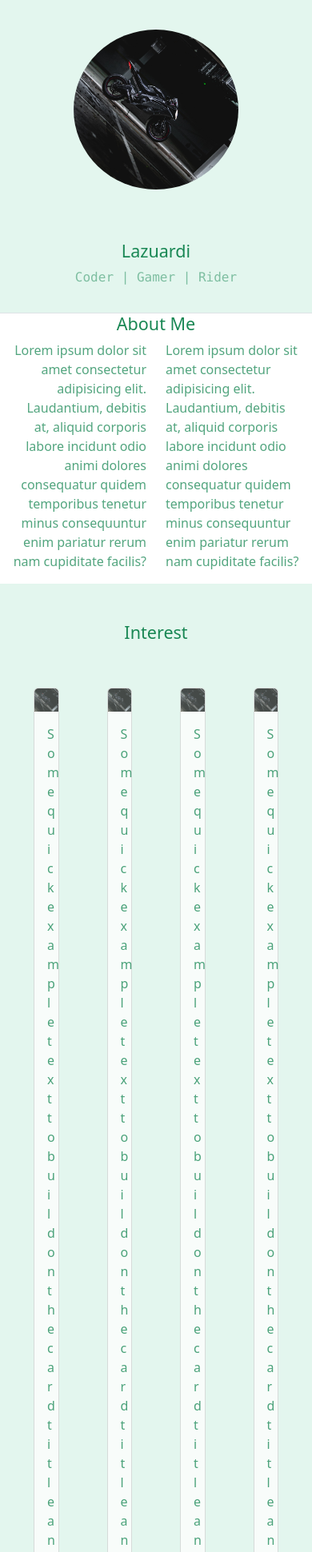
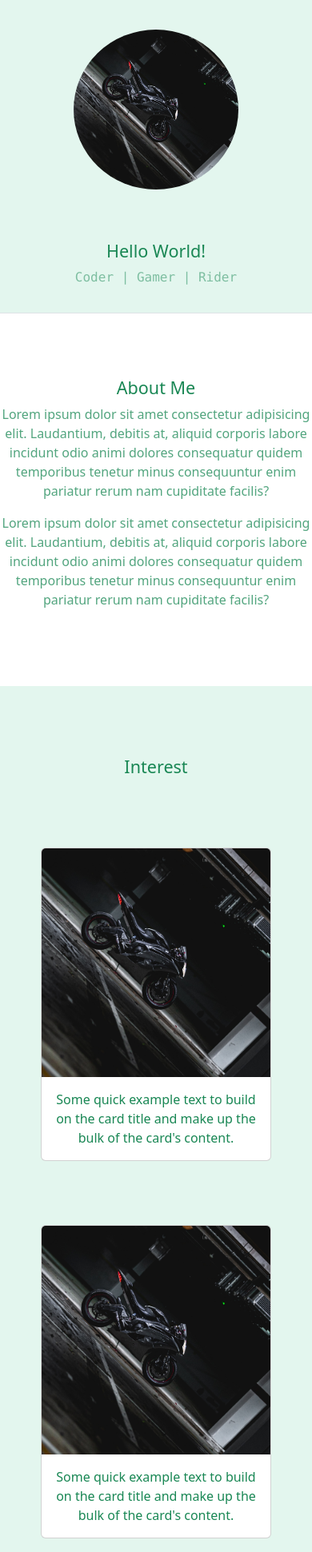
Before and after one commit to ahmadinLaisaFr/ahmadinlaisafr.github.io, a plain HTML site: page index.html in a window 390 px wide. Shown: the part 59-2000 px from the top of the page at 80% size. Drawn offline with Linux system fonts and the light colour scheme.

Commit message:
perbaiki layout

```diff
--- a/assets/style.css
+++ b/assets/style.css
@@ -1,5 +1,7 @@
 body {
   background-image: url("img/bg.jpg");
+  padding: 0;
+  margin: 0;
 }
 
 .kotak {
@@ -8,19 +10,48 @@ body {
 }
 
 .profile-picture{
-    height: 200px;
-    width: 230px;
+  height: 200px;
+  width: 230px;
 }
 
 #home{
-    background-color: var(--bg-ijo-pucat);
+  background-color: var(--bg-ijo-pucat);
 }
 
 #interest{
-    background-color: var(--bg-ijo-pucat);
+  background-color: var(--bg-ijo-pucat);
+}
+
+#about{
+  padding-bottom: 80px;
+}
+
+#about h4.text-center{
+  padding-top: 80px;
+}
+
+#interest h4{
+  padding-top: 40px;
+}
+
+#interest{
+  padding-bottom: 80px;
 }
 
 .card{
   margin-left: 30px;
   margin-right: 30px;
 }
+
+.card-interest{
+  margin-top: 5rem;
+}
+
+#footer{
+  padding-top: 40px;
+  height: 100px;
+}
+
+#disclaimer{
+  font-size: 14px;
+}
--- a/index.html
+++ b/index.html
@@ -9,15 +9,14 @@
   </head>
   <body>
     <!-- container -->
+      <nav class="navbar p-o fixed-top navbar-expand-lg navbar-dark bg-success bg-gradient">
         <div class="container-fluid">
-      <nav class="navbar fixed-top navbar-expand-lg navbar-dark bg-success bg-gradient">
-        <div class="container-fluid">
-          <a class="navbar-brand" href="#">Lazuardi</a>
+          <a class="navbar-brand" href="#">HELLO WORLD!</a>
           <button class="navbar-toggler" type="button" data-bs-toggle="collapse" data-bs-target="#navbarNav" aria-controls="navbarNav" aria-expanded="false" aria-label="Toggle navigation">
             <span class="navbar-toggler-icon"></span>
           </button>
           <div class="collapse navbar-collapse" id="navbarNav">
-            <ul class="navbar-nav">
+            <ul class="navbar-nav ms-auto">
               <li class="nav-item">
                 <a class="nav-link" aria-current="page" href="#home">Home</a>
               </li>
@@ -38,79 +37,65 @@
       <div class="row text-success text-center pt-5 border-bottom" id="home">
         <img src="img/motor.jpg" class="profile-picture mx-auto rounded-circle my-5" alt="" />
         <div class="info my-3">
-          <h4>Lazuardi</h4>
+          <h4>Hello World!</h4>
           <p class="font-monospace opacity-50">Coder | Gamer | Rider</p>
         </div>
       </div>
 
       <!-- about -->
-      <div class="text-success " id="about">
+      <div class="row text-center justify-content-center text-success" id="about">
         <h4 class="text-center">About Me</h4>
-        <div class="row d-flex justify-content-center">
-          <div class="col-6 opacity-75">
-            <p class="text-end">
+        <div class="col-md-4 opacity-75">
+          <p>
             Lorem ipsum dolor sit amet consectetur adipisicing elit. Laudantium, debitis at, aliquid corporis labore incidunt odio animi dolores consequatur quidem temporibus tenetur minus consequuntur enim pariatur rerum nam cupiditate
             facilis?
           </p>
         </div>
-          <div class="col-6 opacity-75">
-            <p class="text-start">
+        <div class="col-md-4 opacity-75">
+          <p>
             Lorem ipsum dolor sit amet consectetur adipisicing elit. Laudantium, debitis at, aliquid corporis labore incidunt odio animi dolores consequatur quidem temporibus tenetur minus consequuntur enim pariatur rerum nam cupiditate
             facilis?
           </p>
         </div>
       </div>
-      </div>
 
       <!-- interest -->
-      <div class="row text-success d-flex justify-content-center py-5" id="interest">
-        <h4 class="text-center">Interest</h4>
-        <div class="col d-flex mx-4 opacity-75 my-5">
-          <div class="card" style="width: 18rem">
-            <img src="img/motor.jpg" class="card-img-top" alt="..." />
-            <div class="card-body">
-              <p class="card-text">Some quick example text to build on the card title and make up the bulk of the card's content.</p>
-            </div>
-          </div>
-          <div class="card" style="width: 18rem">
-            <img src="img/motor.jpg" class="card-img-top" alt="..." />
-            <div class="card-body">
-              <p class="card-text">Some quick example text to build on the card title and make up the bulk of the card's content.</p>
-            </div>
-          </div>
-          <div class="card" style="width: 18rem">
-            <img src="img/motor.jpg" class="card-img-top" alt="..." />
-            <div class="card-body">
-              <p class="card-text">Some quick example text to build on the card title and make up the bulk of the card's content.</p>
-            </div>
-          </div>
-          <div class="card" style="width: 18rem">
+      <div class="row justify-content-center text-center text-success py-5" id="interest">
+        <h4>Interest</h4>
+        <div class="col-md-4">
+          <div class="card mx-auto card-interest" style="width: 18rem">
             <img src="img/motor.jpg" class="card-img-top" alt="..." />
             <div class="card-body">
               <p class="card-text">Some quick example text to build on the card title and make up the bulk of the card's content.</p>
             </div>
           </div>
         </div>
-        <div class="col d-flex mx-4 opacity-75 my-5">
-          <div class="card" style="width: 18rem">
+        <div class="col-md-4">
+          <div class="card mx-auto card-interest" style="width: 18rem">
             <img src="img/motor.jpg" class="card-img-top" alt="..." />
             <div class="card-body">
               <p class="card-text">Some quick example text to build on the card title and make up the bulk of the card's content.</p>
             </div>
           </div>
-          <div class="card" style="width: 18rem">
+        </div>
+        <div class="col-md-4">
+          <div class="card mx-auto card-interest" style="width: 18rem">
             <img src="img/motor.jpg" class="card-img-top" alt="..." />
             <div class="card-body">
               <p class="card-text">Some quick example text to build on the card title and make up the bulk of the card's content.</p>
             </div>
           </div>
-          <div class="card" style="width: 18rem">
+        </div>
+        <div class="col-md-4">
+          <div class="card mx-auto card-interest" style="width: 18rem">
             <img src="img/motor.jpg" class="card-img-top" alt="..." />
             <div class="card-body">
               <p class="card-text">Some quick example text to build on the card title and make up the bulk of the card's content.</p>
             </div>
           </div>
-          <div class="card" style="width: 18rem">
+        </div>
+        <div class="col-md-4">
+          <div class="card mx-auto card-interest" style="width: 18rem">
             <img src="img/motor.jpg" class="card-img-top" alt="..." />
             <div class="card-body">
               <p class="card-text">Some quick example text to build on the card title and make up the bulk of the card's content.</p>
@@ -118,8 +103,17 @@
           </div>
         </div>
       </div>
-    </div>
     <!-- end container -->
+    <!-- footer -->
+    <footer class="row text-bg-success text-center" id="footer">
+      <p>
+        Testing Website by <span id="copyright"><a class="text-light" href="instagram.com/ahmadinlaisa_" target="_blank">@ahmadinlaisa_</a></span><br>
+        <span id="disclaimer">
+          &#9888;warning! this web is just for testing purposes&#9888;
+        </span>
+      </p>
+    </footer>
+    <!-- end footer -->
 
     <!-- bootstrap JS -->
     <script src="assets/bootstrap-5.2.0-beta1-dist/js/bootstrap.bundle.js"></script>
```
Lines whose indentation alone changed are shown as unchanged.
